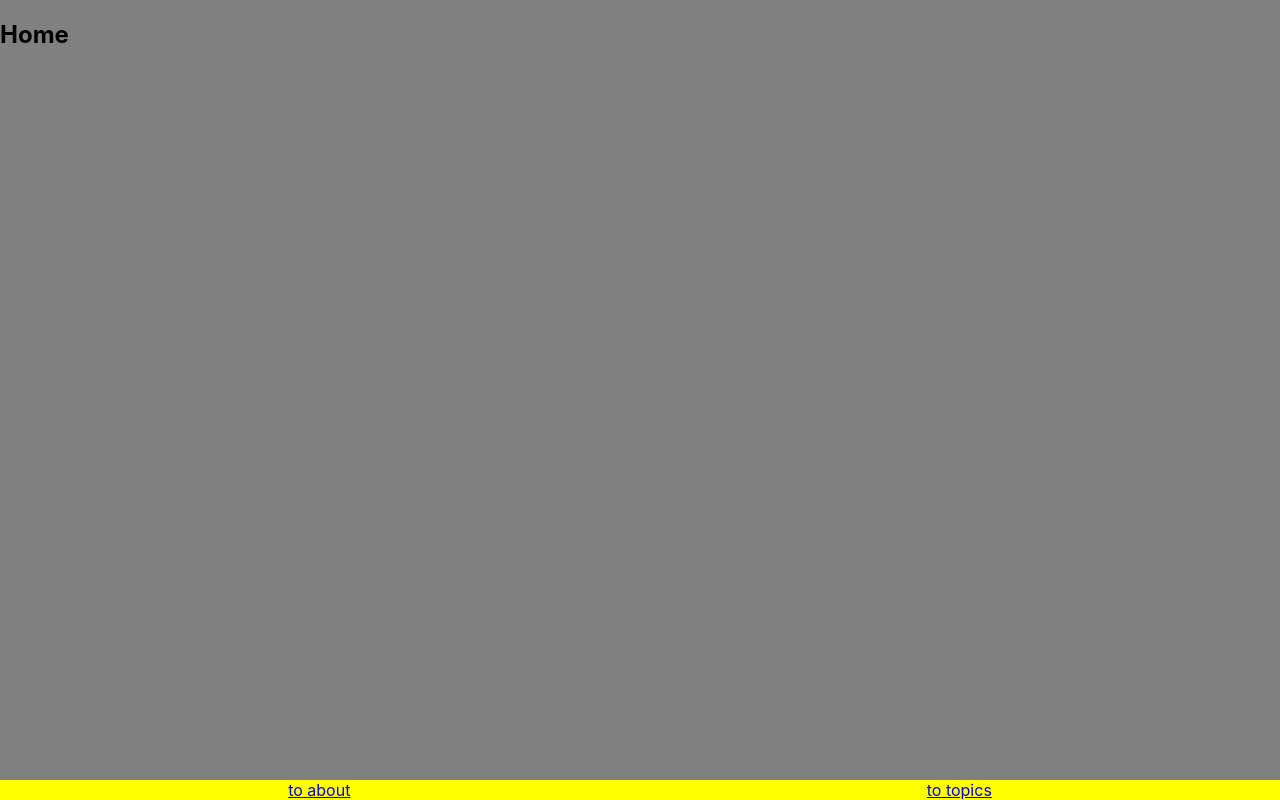
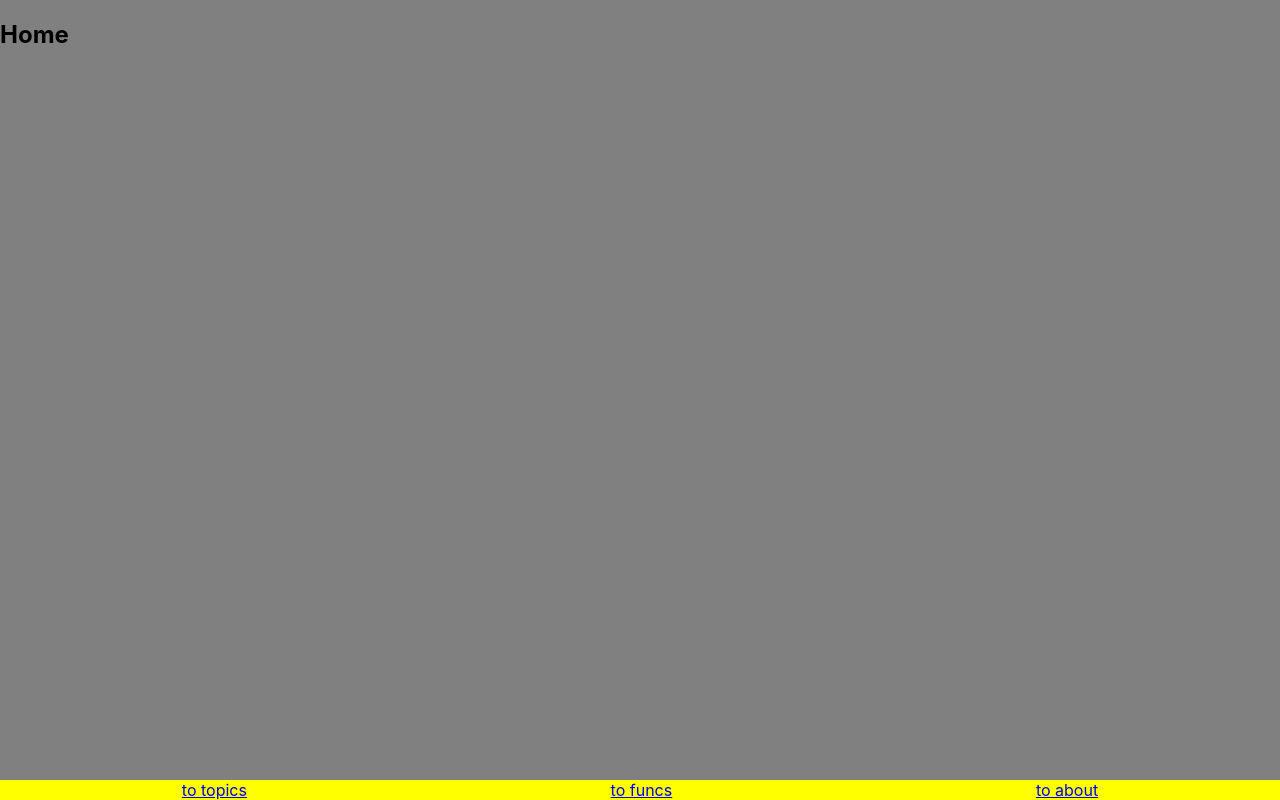
Before and after one commit to maxyou/cnodejs-client, a React (Create React App) app: page /#/pages in a window 1280 px wide. Built offline with nearby package versions, Linux system fonts and the light colour scheme.

Commit message:
styled 2

```diff
--- a/src/scaffolds/pages.js
+++ b/src/scaffolds/pages.js
@@ -5,7 +5,14 @@ import styled from 'styled-components'
 
 const H2Red = styled.h2`background:red;`
 const H2Green = styled.h2`background:green;`
+const H2Yellow = styled.h2`background:yellow;:hover{color:red}`
 
+const HH = styled.h2.attrs({
+    colo2r: props=>props.colo3r
+})`
+    color: ${props=>props.colo2r}; //if parameter is used, props point to parameter, if not, point to component
+    border:2px solid #dede00;
+`
 function Home() {
     return (
         <div>
@@ -14,17 +21,26 @@ function Home() {
     );
 }
 
+function Funcs() {
+    return (
+        <div>
+            <h2>Funcs</h2>
+            <HH colo2r='red' colo3r='blue'>test attr parameter props</HH>
+        </div>
+    );
+}
+
 function About() {
     return (
         <div>
-            <H2Red>About</H2Red>
+            <H2Red as={H2Yellow}>About</H2Red>
         </div>
     );
 }
 function Topics() {
     return (
         <div>
-            <H2Green>Topics</H2Green>
+            <H2Green as="button">Topics</H2Green>
         </div>
     );
 }
@@ -60,11 +76,13 @@ class Pages extends React.Component {
                             <Route path={`${this.props.match.url}/home`} component={Home} />
                             <Route path={`${this.props.match.url}/about`} component={About} />
                             <Route path={`${this.props.match.url}/topics`} component={Topics} />
+                            <Route path={`${this.props.match.url}/funcs`} component={Funcs} />
                         </Switch>
                     </FlexMain>
                     <FlexBottom>
+                        <Link to={`${this.props.match.url}/topics`}>to topics</Link>
+                        <Link to={`${this.props.match.url}/funcs`}>to funcs</Link>
                         <Link to={`${this.props.match.url}/about`}>to about</Link>
-                        <Link to={`${this.props.match.url}/topics`}>to topics</Link>
                     </FlexBottom>
                 </FlexContainer>
             </DivFull>
```
